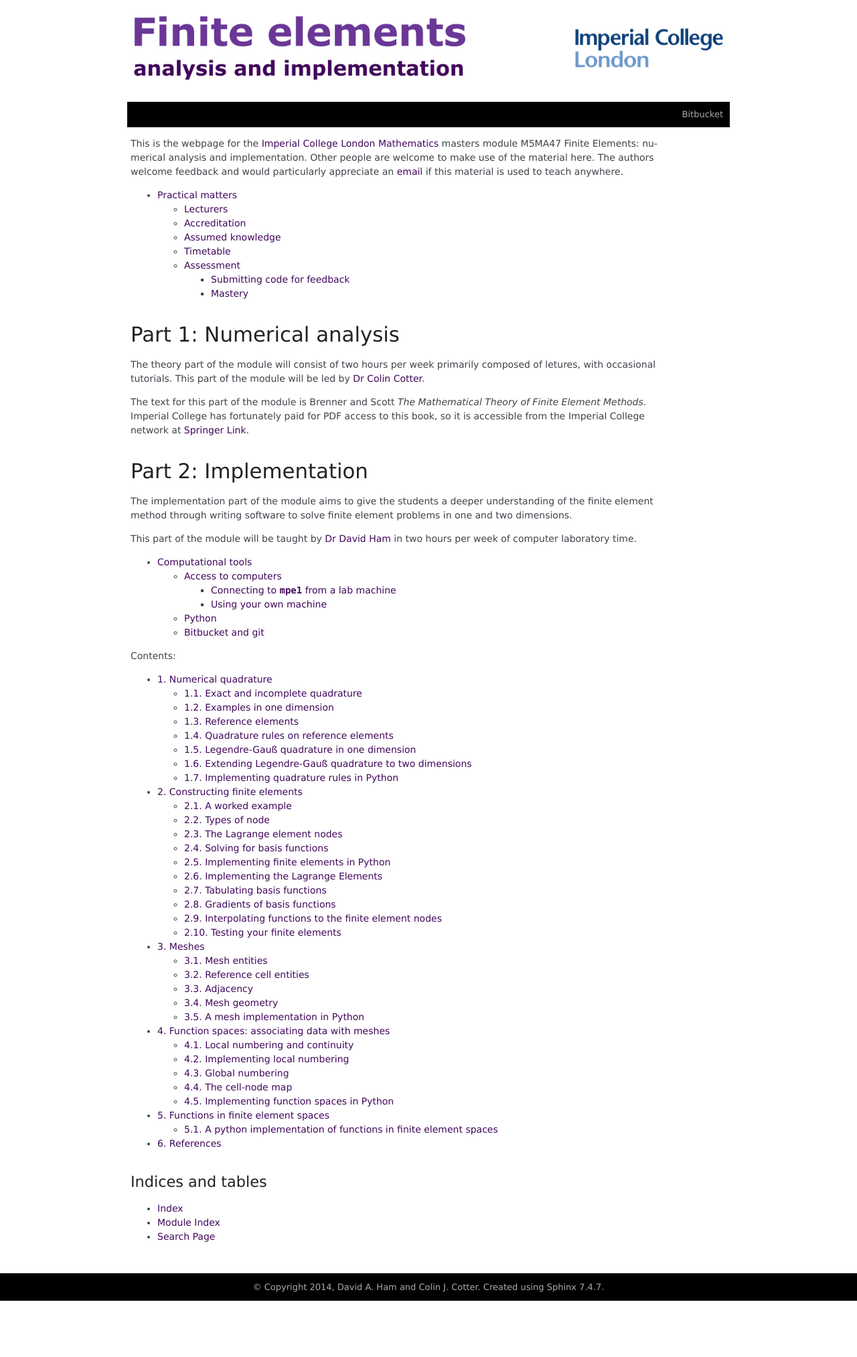
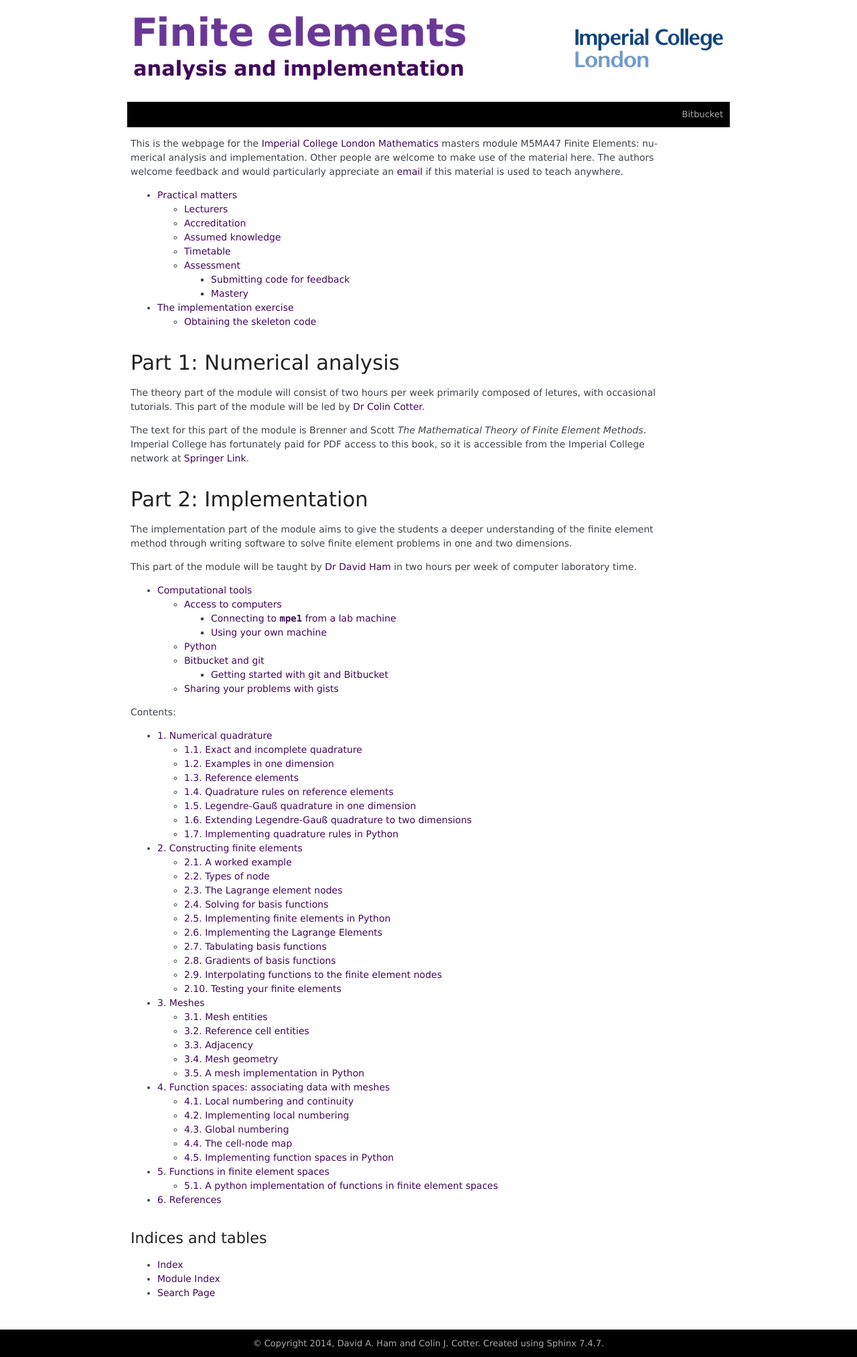
Before and after one commit to finite-element/finite-element-course, a Sphinx documentation site: the page built from doc/source/index.rst, in a window 1280 px wide. Shown: the whole page at 67% size. Built offline with Sphinx 7.4.7, drawn with Linux system fonts in a browser that asks for light colours; before the commit the page ends 1942 px from its top, so only the background shows below that; some of the changed lines change nothing that is shown.

Commit message:
tools and implementation

```diff
--- a/doc/source/_themes/finite_element/static/fenics.css_t
+++ b/doc/source/_themes/finite_element/static/fenics.css_t
@@ -306,6 +306,7 @@
 
 pre, code {
     font-family: Consolas, "andale mono", "lucida console", monospace;
+    background-color: #dadada;
  }
 
 .highlight pre {
--- /dev/null
+++ b/doc/source/implementation.rst
@@ -0,0 +1,32 @@
+The implementation exercise
+===========================
+
+The object of the implementation exercise is to gain an understanding
+of the finite element method by producing a working one and two
+dimensional finite element solver library. Along the way you will have
+the opportunity to pick up valuable scientific computing skills in
+coding, software engineering and rigorous testing.
+
+There will be no conventional lectures for this part of the
+module. Instead, there will be a two hour computer lab session every
+week. Some of this time will involve explanations at the board, but
+much of the time will be an opportunity to develop your finite element
+implementation and receive help on how to do so.
+
+Obtaining the skeleton code
+---------------------------
+
+This section assumes you've already done the :ref:`Bitbucket tutorial <bitbucket-git>`.
+
+You'll need your own fork of the finite element repository so that you
+can add your implementation. First, `log in to bitbucket
+<https://bitbucket.org/account/signin/>`_. Next you can `create a fork
+of the repository
+<https://bitbucket.org/finiteelement/finite_element_course/fork>`_.
+
+ * **Select** ``This is a private repository`` (this prevents plagiarism)
+ * **Unselect** ``Issue tracking`` (all issues should go to the main project)
+ * Click ``Fork repository`` to create your own repository.
+ * On the right, click on ``Send invitation`` and invite ``David_Ham``
+   to your repository. This will ensure that the lecturer can see your
+   work to provide help, feedback and marking.
--- a/doc/source/index.rst
+++ b/doc/source/index.rst
@@ -10,6 +10,7 @@
 .. toctree::
 
    practicalities
+   implementation
 
 Part 1: Numerical analysis
 --------------------------
@@ -37,6 +38,7 @@
 of computer laboratory time.
 
 .. toctree::
+   :maxdepth: 3
 
    tools
 
--- a/doc/source/tools.rst
+++ b/doc/source/tools.rst
@@ -15,7 +15,39 @@
 Connecting to ``mpe1`` from a lab machine
 ~~~~~~~~~~~~~~~~~~~~~~~~~~~~~~~~~~~~~~~~~
 
-TBC.
+The Machines in 410 run Windows, but have X servers and SSH clients
+which enable you to log into a remote Linux machine and run graphical
+programs as if they were running locally.
+
+Starting XMing
+..............
+
+ 1. Run ``XLaunch`` from the Start menu.
+ 2. You should now see a window titled ``Display settings``. Select ``Multiple windows`` and set ``Display number`` to 0. (These should be the default settings).
+ 3. Now click ``Next`` and continue to click ``Next`` on the next two windows.
+ 4. On the ``Finish configuration`` screen click ``Finish``.
+ 5. The Window will now disappear. This is normal. Xming is running in the background and waiting for an X program to start.
+
+Starting PuTTY (SSH)
+....................
+
+
+ 6. Run ``PuTTY`` from the Start menu.
+ 7. Set the host name to ``mpe1``. If you are not a Department of
+    Mathematics student, you'll need to use another machine here, and
+    you'll need to type the full hostname (e.g. ``foo.ese.ic.ac.uk``).
+ 8. In the left window select ``SSH`` (second to last) and under that select ``X``.
+ 9. Select the tick box ``Enable X11 forwarding``.
+ 10. Set ``X display location`` to ``:0.0``.
+ 11. You may wish to return to the ``Session`` section and save this
+     configuration for future use. The name of the machine you are
+     logging into (e.g. ``mpe1``) is a good name for the session name.
+ 12. Click ``Open``. If you get a warning window about the host key, click ``OK``.
+ 13. Log in using your Imperial College username and password.
+ 14. Test the setup by running ``xeyes`` on the command line. You
+     should see a pair of eyes which follow the mouse pointer as it
+     moves around the screen. This demonstrates that the graphical
+     program forwarding is working.
 
 Using your own machine
 ~~~~~~~~~~~~~~~~~~~~~~
@@ -28,6 +60,7 @@
 
 If you wish to use MacOS then please consult the lecturer as we will
 have to work through the install for that operating system.
+
 
 Python
 ------
@@ -51,5 +84,58 @@
 code provided in this course will always use Numpy arrays, and never
 Numpy matrices.
 
+
+.. _bitbucket-git:
+
 Bitbucket and git
 -----------------
+
+Revision control is a mechanism for recording and managing different
+versions of changing software. This enables changes to be tracked and
+helps in the process of debugging code, and in managing conflicts when
+more than one person is working on the same project. Revision control
+can be combined with online hosting to provide secure backups and to
+enable you to work on code from different locations.
+
+In this module, you'll use revision control to access the skeleton
+files, and to update those files if and when they change. You'll also
+use the same revision control system to record the edits you make over
+time and to submit your work for feedback and, eventually, marking.
+
+We will be using the revision control system `git
+<http://git-scm.com/>`_, which is the current state of the art and is
+widely adopted. We'll be combining git with the online hosting service
+`Bitbucket <http://bitbucket.org>`_. Bitbucket is one of the two
+leading revision control hosting services, the other is `GitHub
+<http://github.org>`_. We've chosen Bitbucket for teaching because it
+offers unlimited private repositories to academic users.
+
+Getting started with git and Bitbucket
+~~~~~~~~~~~~~~~~~~~~~~~~~~~~~~~~~~~~~~
+
+The good folks over at Bitbucket have fortunately provided a good
+tutorial for getting started with the tools. The tutorial is called
+`Bitbucket 201
+<https://confluence.atlassian.com/display/BITBUCKET/Bitbucket+201+Bitbucket+with+Git+and+Mercurial>`_
+and you'll want to work through that first. Bitbucket supports two
+revision control systems: git and mercurial. We'll be exclusively
+using git so you can ignore the instructions in the tutorial for using
+mercurial.
+
+Sharing your problems with gists
+--------------------------------
+
+At some points during the module, you're sure to create bugs in your
+code that you don't know how to fix. If you're not in class at the
+time, you'll need a convenient way to share a piece of code or output
+with the lecturer and the class. GitHub (the other hosting service)
+provides this facility, which they call `gists`. For this you'll want
+a GitHub account so head over there and `sign up
+<https://github.com>`_.
+
+Once you've signed up and logged in, you can navigate to
+`https://gist.github.com`_ and there's a very simple webpage into which
+you can paste your code or output. You should also set the language so
+that GitHub formats your gist correctly. Click `create public gist`
+and you're done. You can then paste the URL of your gist page into an
+email or into a Bitbucket issue.
```
